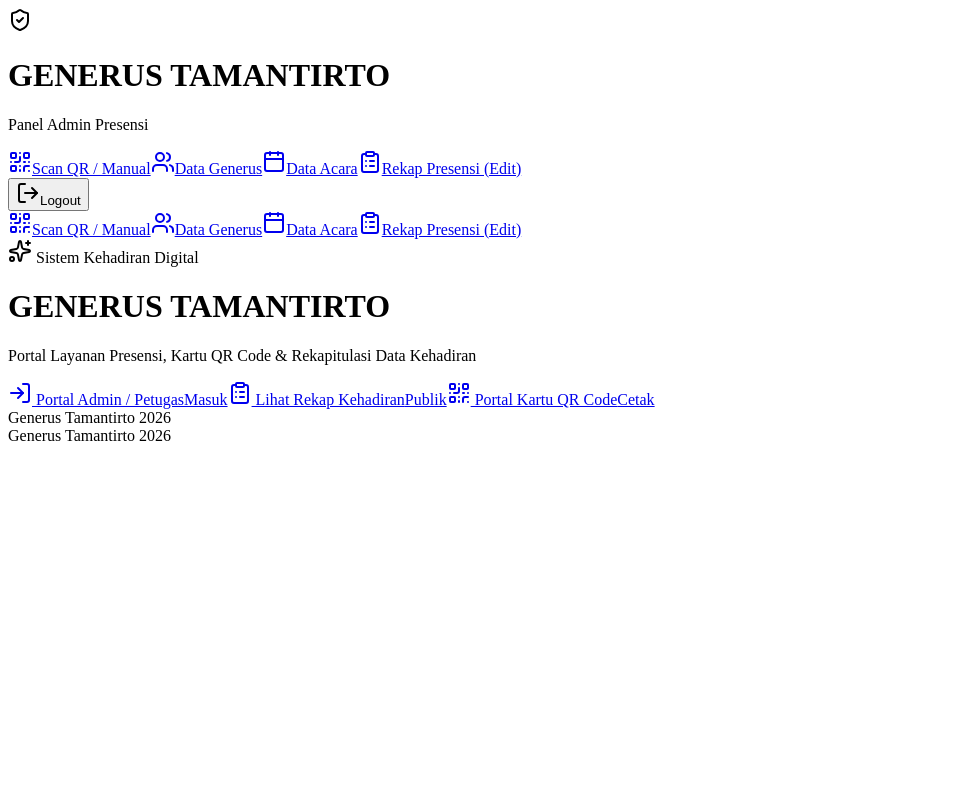
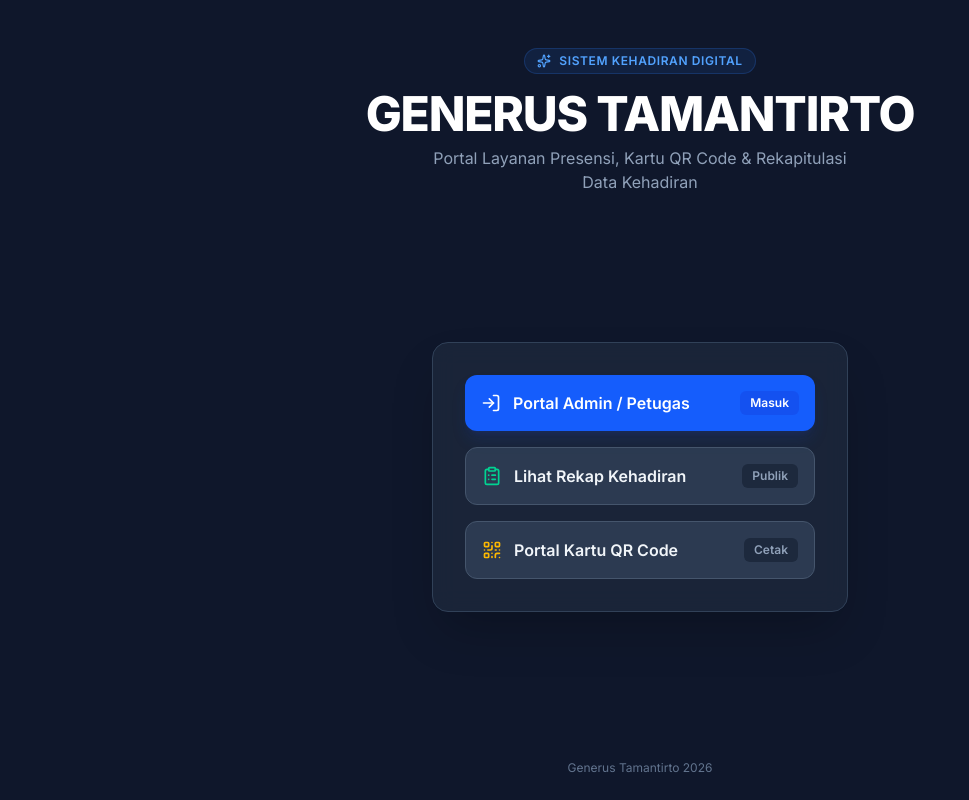
Before and after one commit to GilbrantRoychan/presensi-generus, a Next.js app: page / in a window 1280 px wide. Shown: the whole page, without its empty margins (0-969 px from the left). Built offline with nearby package versions, Linux system fonts and the light colour scheme; no server answers.

Commit message:
Fix UI styling issue, layout isolation, and ensure clean Tailwind setup

```diff
--- a/app/admin/layout.tsx
+++ b/app/admin/layout.tsx
@@ -12,7 +12,7 @@ export default function AdminLayout({ children }: { children: React.ReactNode })
 
   const handleLogout = async () => {
     await supabase.auth.signOut()
-    router.push('/login')
+    router.push('/')
     router.refresh()
   }
 
@@ -24,14 +24,14 @@ export default function AdminLayout({ children }: { children: React.ReactNode })
   ]
 
   return (
-    <div className="min-h-screen bg-slate-50 flex flex-col font-sans">
-      {/* Header / Navbar Admin */}
+    <div className="min-h-screen bg-slate-50 flex flex-col font-sans text-slate-800">
+      {/* Navbar Admin */}
       <header className="bg-slate-900 text-white shadow-md sticky top-0 z-50 border-b border-slate-800">
         <div className="max-w-7xl mx-auto px-4 sm:px-6 lg:px-8">
           <div className="flex items-center justify-between h-16">
 
-            {/* Branding Judul */}
-            <div className="flex items-center gap-3">
+            {/* Branding */}
+            <Link href="/" className="flex items-center gap-3">
               <div className="p-2 bg-blue-600/20 text-blue-400 rounded-lg border border-blue-500/30">
                 <ShieldCheck className="w-6 h-6" />
               </div>
@@ -39,7 +39,7 @@ export default function AdminLayout({ children }: { children: React.ReactNode })
                 <h1 className="font-bold text-lg tracking-wide text-slate-100">GENERUS TAMANTIRTO</h1>
                 <p className="text-[10px] text-slate-400 -mt-1 tracking-wider uppercase font-semibold">Panel Admin Presensi</p>
               </div>
-            </div>
+            </Link>
 
             {/* Navigation Links */}
             <nav className="hidden md:flex items-center gap-1">
@@ -72,32 +72,10 @@ export default function AdminLayout({ children }: { children: React.ReactNode })
               <span className="hidden sm:inline">Logout</span>
             </button>
           </div>
-
-          {/* Mobile Navigation Links */}
-          <div className="md:hidden flex overflow-x-auto pb-3 gap-1 pt-1 border-t border-slate-800 scrollbar-none">
-            {navItems.map((item) => {
-              const Icon = item.icon
-              const isActive = pathname === item.href
-              return (
-                <Link
-                  key={item.href}
-                  href={item.href}
-                  className={`flex items-center gap-1.5 px-3 py-1.5 rounded-md text-xs whitespace-nowrap font-medium transition ${
-                    isActive
-                      ? 'bg-blue-600 text-white'
-                      : 'text-slate-300 bg-slate-800/60'
-                  }`}
-                >
-                  <Icon className="w-3.5 h-3.5" />
-                  {item.name}
-                </Link>
-              )
-            })}
-          </div>
         </div>
       </header>
 
-      {/* Main Content Area */}
+      {/* Content */}
       <main className="flex-1 max-w-7xl w-full mx-auto p-4 sm:p-6 lg:p-8">
         {children}
       </main>
--- a/app/layout.tsx
+++ b/app/layout.tsx
@@ -1,111 +1,24 @@
-'use client'
+import './globals.css'
+import type { Metadata } from 'next'
+import { Inter } from 'next/font/google'
 
-import Link from 'next/link'
-import { usePathname, useRouter } from 'next/navigation'
-import { createClient } from '@/lib/supabase/client'
-import { QrCode, Users, Calendar, ClipboardList, LogOut, ShieldCheck } from 'lucide-react'
+const inter = Inter({ subsets: ['latin'] })
 
-export default function AdminLayout({ children }: { children: React.ReactNode }) {
-  const pathname = usePathname()
-  const router = useRouter()
-  const supabase = createClient()
+export const metadata: Metadata = {
+  title: 'Generus Tamantirto',
+  description: 'Sistem Kehadiran & Rekapitulasi Digital',
+}
 
-  const handleLogout = async () => {
-    await supabase.auth.signOut()
-    router.push('/login')
-    router.refresh()
-  }
-
-  const navItems = [
-    { name: 'Scan QR / Manual', href: '/admin/scan', icon: QrCode },
-    { name: 'Data Generus', href: '/admin/generus', icon: Users },
-    { name: 'Data Acara', href: '/admin/acara', icon: Calendar },
-    { name: 'Rekap Presensi (Edit)', href: '/admin/rekap-edit', icon: ClipboardList },
-  ]
-
+export default function RootLayout({
+  children,
+}: {
+  children: React.ReactNode
+}) {
   return (
-    <div className="min-h-screen bg-slate-50 flex flex-col font-sans">
-      {/* Header / Navbar Admin */}
-      <header className="bg-slate-900 text-white shadow-md sticky top-0 z-50 border-b border-slate-800">
-        <div className="max-w-7xl mx-auto px-4 sm:px-6 lg:px-8">
-          <div className="flex items-center justify-between h-16">
-
-            {/* Branding Judul */}
-            <div className="flex items-center gap-3">
-              <div className="p-2 bg-blue-600/20 text-blue-400 rounded-lg border border-blue-500/30">
-                <ShieldCheck className="w-6 h-6" />
-              </div>
-              <div>
-                <h1 className="font-bold text-lg tracking-wide text-slate-100">GENERUS TAMANTIRTO</h1>
-                <p className="text-[10px] text-slate-400 -mt-1 tracking-wider uppercase font-semibold">Panel Admin Presensi</p>
-              </div>
-            </div>
-
-            {/* Navigation Links */}
-            <nav className="hidden md:flex items-center gap-1">
-              {navItems.map((item) => {
-                const Icon = item.icon
-                const isActive = pathname === item.href
-                return (
-                  <Link
-                    key={item.href}
-                    href={item.href}
-                    className={`flex items-center gap-2 px-3.5 py-2 rounded-lg text-sm font-medium transition ${
-                      isActive
-                        ? 'bg-blue-600 text-white shadow-sm'
-                        : 'text-slate-300 hover:bg-slate-800 hover:text-white'
-                    }`}
-                  >
-                    <Icon className="w-4 h-4" />
-                    {item.name}
-                  </Link>
-                )
-              })}
-            </nav>
-
-            {/* Logout Button */}
-            <button
-              onClick={handleLogout}
-              className="flex items-center gap-2 px-3.5 py-2 bg-red-600/10 hover:bg-red-600 text-red-400 hover:text-white rounded-lg text-sm font-medium transition border border-red-500/20"
-            >
-              <LogOut className="w-4 h-4" />
-              <span className="hidden sm:inline">Logout</span>
-            </button>
-          </div>
-
-          {/* Mobile Navigation Links */}
-          <div className="md:hidden flex overflow-x-auto pb-3 gap-1 pt-1 border-t border-slate-800 scrollbar-none">
-            {navItems.map((item) => {
-              const Icon = item.icon
-              const isActive = pathname === item.href
-              return (
-                <Link
-                  key={item.href}
-                  href={item.href}
-                  className={`flex items-center gap-1.5 px-3 py-1.5 rounded-md text-xs whitespace-nowrap font-medium transition ${
-                    isActive
-                      ? 'bg-blue-600 text-white'
-                      : 'text-slate-300 bg-slate-800/60'
-                  }`}
-                >
-                  <Icon className="w-3.5 h-3.5" />
-                  {item.name}
-                </Link>
-              )
-            })}
-          </div>
-        </div>
-      </header>
-
-      {/* Main Content Area */}
-      <main className="flex-1 max-w-7xl w-full mx-auto p-4 sm:p-6 lg:p-8">
+    <html lang="id">
+      <body className={`${inter.className} bg-slate-900 text-slate-100 antialiased`}>
         {children}
-      </main>
-
-      {/* Footer */}
-      <footer className="bg-slate-900 border-t border-slate-800 py-4 text-center text-xs text-slate-500">
-        Generus Tamantirto 2026
-      </footer>
-    </div>
+      </body>
+    </html>
   )
 }
--- a/app/page.tsx
+++ b/app/page.tsx
@@ -4,9 +4,9 @@ import { QrCode, ClipboardList, LogIn, Sparkles } from 'lucide-react'
 export default function HomePage() {
   return (
     <div className="min-h-screen bg-slate-900 flex flex-col justify-between text-slate-100 font-sans">
-      {/* Top Header Identity */}
-      <header className="pt-8 text-center px-4">
-        <div className="inline-flex items-center gap-2 px-3 py-1 rounded-full bg-blue-500/10 border border-blue-500/20 text-blue-400 text-xs font-semibold uppercase tracking-wider mb-3">
+      {/* Header Identitas */}
+      <header className="pt-12 text-center px-4">
+        <div className="inline-flex items-center gap-2 px-3 py-1 rounded-full bg-blue-500/10 border border-blue-500/20 text-blue-400 text-xs font-semibold uppercase tracking-wider mb-4">
           <Sparkles className="w-3.5 h-3.5" /> Sistem Kehadiran Digital
         </div>
         <h1 className="text-3xl sm:text-5xl font-extrabold tracking-tight text-white">
@@ -17,7 +17,7 @@ export default function HomePage() {
         </p>
       </header>
 
-      {/* Main Action Cards */}
+      {/* Tombol Utama */}
       <main className="max-w-md w-full mx-auto px-4 py-8">
         <div className="bg-slate-800/80 backdrop-blur-md rounded-2xl shadow-2xl p-6 sm:p-8 border border-slate-700 space-y-4">
           <Link
@@ -52,7 +52,7 @@ export default function HomePage() {
         </div>
       </main>
 
-      {/* Footer Identity */}
+      {/* Footer */}
       <footer className="pb-6 text-center text-xs text-slate-500">
         Generus Tamantirto 2026
       </footer>
```
